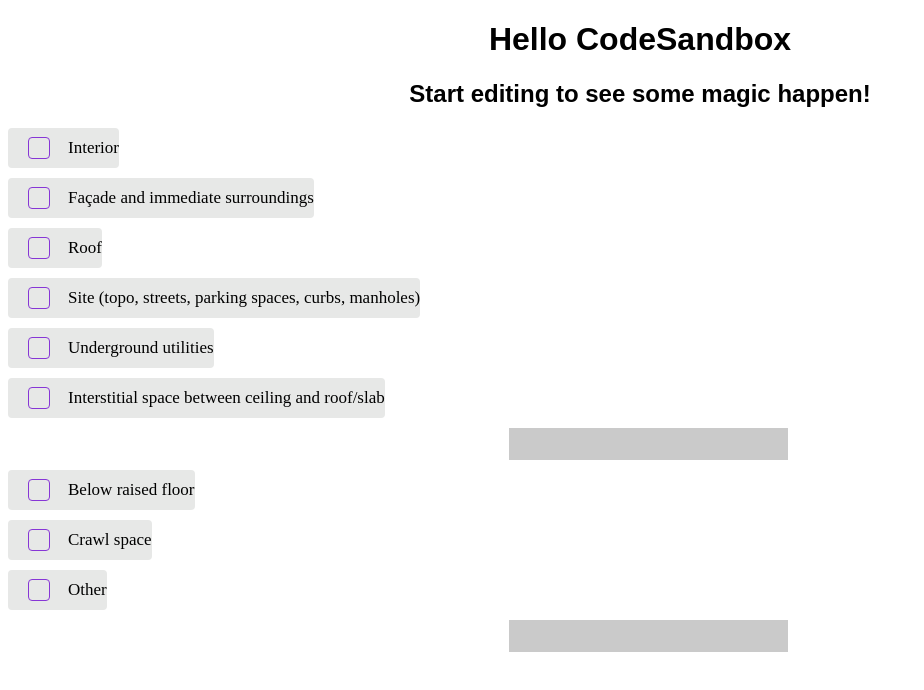
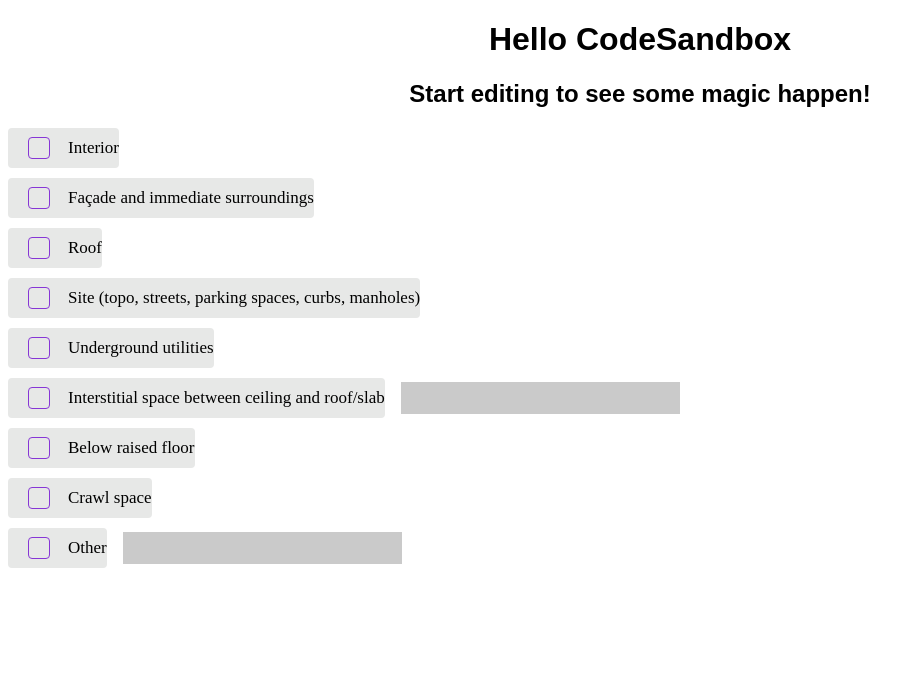
Before and after one commit to SoriaDamian17/checkbox-multiple-tsx, a React (Create React App) app: page / in a window 1280 px wide. Shown: the top 690 px of the page, without its empty margins (0-924 px from the left). Built offline with nearby package versions, Linux system fonts and the light colour scheme.

Commit message:
feat: update component

```diff
--- a/src/App.tsx
+++ b/src/App.tsx
@@ -1,13 +1,24 @@
 import "./styles.css";
-import { buildingAreasOptions } from "./components/MultipleCheckbox/data";
+import { buildingAreasOptions, IdValue } from "./components/MultipleCheckbox/data";
 import MultipleCheckbox from "./components/MultipleCheckbox";
+import { useState } from "react";
 
 export default function App() {
+  const [options, setOptions] = useState<IdValue[]>([]);
+
+  function handleChecked(item: any) {
+    console.log(item);
+  }
+
   return (
     <div className="App">
       <h1>Hello CodeSandbox</h1>
       <h2>Start editing to see some magic happen!</h2>
-      <MultipleCheckbox options={buildingAreasOptions} values={[]} />
+      <MultipleCheckbox
+        options={buildingAreasOptions}
+        values={options}
+        handleChecked={handleChecked}
+        />
     </div>
   );
 }
--- a/src/components/MultipleCheckbox/data.tsx
+++ b/src/components/MultipleCheckbox/data.tsx
@@ -1,7 +1,7 @@
 export interface IdValue {
   id: string;
   value: string;
-  placeholder: string;
+  placeholder?: string;
   input?: string;
   disabled?: boolean;
 }
--- a/src/components/MultipleCheckbox/index.tsx
+++ b/src/components/MultipleCheckbox/index.tsx
@@ -9,6 +9,7 @@
 export interface MultipleSelectProps {
   options: IdValue[];
   values: IdValue[];
+  handleChecked: (value: IdValue) => void
   // onChange?: (value: IdValue, type: string) => void
   // onChangeOther?: (value: string) => void
   // direction?: 'row' | 'column'
@@ -21,17 +22,12 @@
 
 const MultipleCheckbox: React.FC<MultipleSelectProps> = ({
   options,
-  values
+  values,
+  handleChecked,
 }: MultipleSelectProps) => {
+
   function handleClick(item: any) {
-    onChange && onChange(item, "item");
-    if (item.value === "Other") {
-      setDisabled(!disabled);
-      if (!disabled) {
-        setValue("");
-        onChangeOther && onChangeOther("");
-      }
-    }
+    handleChecked && handleChecked(item);
   }
 
   function handleSelected(values: any, item: any) {
@@ -42,16 +38,15 @@
   return (
     <CheckboxContainer direction="column">
       {options.map((option: IdValue) => (
-        <>
-          <CheckboxItem key={option.id}>
+          <CheckboxItem key={option.id} >
             <Checkbox
               key={option.value}
               className={handleSelected(values, option)}
               pointEvent={option.value === "Other"}
+              onClick={() => handleClick(option)}
             >
               {option.value}
             </Checkbox>
-          </CheckboxItem>
           {option.hasOwnProperty("input") && (
             <CheckboxInput
               key={option.id}
@@ -61,7 +56,7 @@
               disabled={option.disabled}
             />
           )}
-        </>
+        </CheckboxItem>
       ))}
     </CheckboxContainer>
   );
--- a/src/components/MultipleCheckbox/styles.tsx
+++ b/src/components/MultipleCheckbox/styles.tsx
@@ -1,7 +1,7 @@
 import styled from "styled-components";
 
 export const CheckboxContainer = styled.div<{
-  direction: string;
+  direction: string,
 }>`
   display: flex;
   flex-direction: ${(props) => props.direction};
@@ -26,8 +26,8 @@
 `;
 
 export const Checkbox = styled.div<{
-  key: any;
-  pointEvent: boolean;
+  key: any,
+  pointEvent: boolean,
 }>`
   height: 40px;
   font-family: "Montserrat";
--- /dev/null
+++ b/src/react-app-env.d.ts
@@ -0,0 +1 @@
+/// <reference types="react-scripts" />
```
